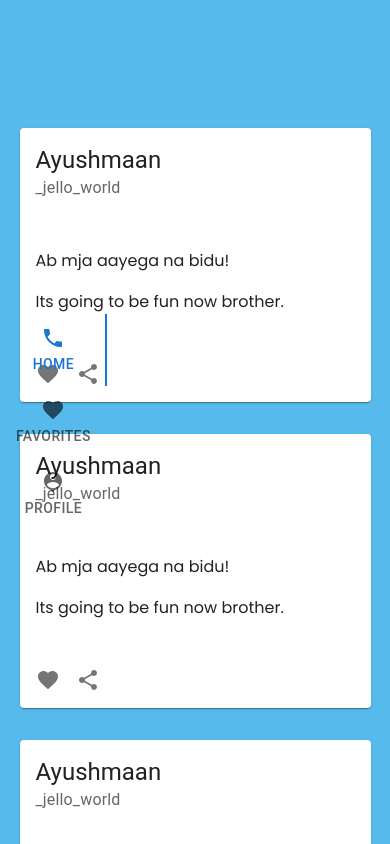
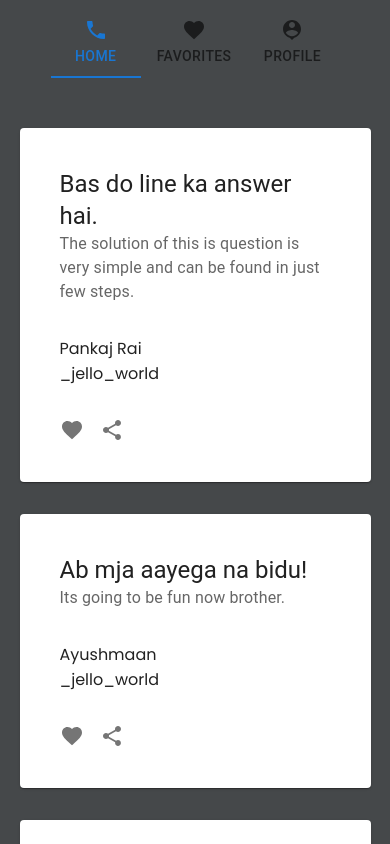
Before and after one commit to joshidipesh12/hackcbs_kadanes, a React (Create React App) app in the folder frontend/: page / in a window 390 px wide. Shown: the top 844 px of the page. Built offline with nearby package versions, Linux system fonts and the light colour scheme.

Commit message:
updated styles

```diff
--- a/frontend/src/App.css
+++ b/frontend/src/App.css
@@ -10,6 +10,7 @@
 .card_container {
   width: 100vw;
   padding-top: 8rem;
+  padding-bottom: 8rem;
   display: flex;
   flex-direction: column;
   align-items: center;
@@ -51,6 +52,8 @@
 }
 
 @media screen and (min-width: 767px) {
+}
+
 .horizontal_tabs {
   display: block;
   position: absolute;
@@ -62,11 +65,14 @@
 .vertical_tabs {
   display: none;
 }
-}
 
 @media screen and (max-width: 768px) {
   .horizontal_tabs {
-    display: none;
+    display: block;
+    position: absolute;
+    top: 5vh;
+    left: 13%;
+    transform: translateY(-50%);
   }
 
   .vertical_tabs {
--- a/frontend/src/App.js
+++ b/frontend/src/App.js
@@ -4,7 +4,6 @@ import Login from "./pages/Login";
 import Register from "./pages/Register";
 import HomePage from "./pages/HomePage";
 import UserProfile from "./pages/UserProfile";
-import NavTabs from "./components/Tabs";
 
 function App() {
   return (
@@ -19,7 +18,6 @@ function App() {
           </Routes>
         </div>
       </Router>
-      <NavTabs />
     </>
   );
 }
--- a/frontend/src/components/PostSmall.js
+++ b/frontend/src/components/PostSmall.js
@@ -9,11 +9,14 @@ import ShareIcon from "@mui/icons-material/Share";
 
 function PostSmall(props) {
   return (
-    <Card sx={{ width: "90vw" }}>
-      <CardHeader title={props.name} subheader={props.username} />
+    <Card sx={{ width: "90vw", padding: "1.5rem" }}>
+      <CardHeader
+        title={props.content.title}
+        subheader={props.content.description}
+      />
       <CardContent>
-        <p>{props.content.title}</p>
-        <p>{props.content.description}</p>
+        <div>{props.name}</div>
+        <div>{props.username}</div>
       </CardContent>
       <CardActions disableSpacing>
         <IconButton aria-label="add to favorites">
--- a/frontend/src/components/Tabs.js
+++ b/frontend/src/components/Tabs.js
@@ -5,18 +5,23 @@ import PhoneIcon from "@mui/icons-material/Phone";
 import FavoriteIcon from "@mui/icons-material/Favorite";
 import PersonPinIcon from "@mui/icons-material/PersonPin";
 import "../App.css";
+import { useNavigate } from "react-router-dom";
 
 function NavTabs() {
   const [activeTab, setActiveTab] = React.useState(0);
+  const navigate = useNavigate();
 
-  const onClick = (e, v) => {};
+  const onClick = (e, v) => {
+    if (v === 2) navigate("/login");
+    setActiveTab(v);
+  };
 
   return (
     <>
       <div className="horizontal_tabs">
         <Tabs
           value={activeTab}
-          onChange={(e, v) => setActiveTab(v)}
+          onChange={onClick}
           aria-label="icon label tabs example"
         >
           <Tab icon={<PhoneIcon />} label="Home" />
@@ -24,18 +29,18 @@ function NavTabs() {
           <Tab icon={<PersonPinIcon />} label="PROFILE" />
         </Tabs>
       </div>
-      <div className="vertical_tabs">
+      {/* <div className="vertical_tabs">
         <Tabs
           value={activeTab}
           orientation="vertical"
-          onChange={(e, v) => setActiveTab(v)}
+          onChange={onClick}
           aria-label="icon label tabs example"
         >
           <Tab icon={<PhoneIcon />} label="Home" />
           <Tab icon={<FavoriteIcon />} label="FAVORITES" />
           <Tab icon={<PersonPinIcon />} label="PROFILE" />
         </Tabs>
-      </div>
+      </div> */}
     </>
   );
 }
--- a/frontend/src/config.json
+++ b/frontend/src/config.json
@@ -4,14 +4,14 @@
       "id": "1234",
       "user_id": "12",
       "content": {
-        "title": "Ab mja aayega na bidu!",
-        "description": "Its going to be fun now brother."
+        "title": "Bas do line ka answer hai.",
+        "description": "The solution of this is question is very simple and can be found in just few steps."
       },
       "likes": 0,
       "comments": [],
       "shares": 0,
       "username": "_jello_world",
-      "name": "Ayushmaan"
+      "name": "Pankaj Rai"
     },
     {
       "id": "1235",
--- a/frontend/src/pages/HomePage.js
+++ b/frontend/src/pages/HomePage.js
@@ -1,6 +1,7 @@
 import React from "react";
 import data from "../config.json";
 import PostSmall from "../components/PostSmall";
+import NavTabs from "../components/Tabs";
 
 import "../App.css";
 
@@ -12,6 +13,7 @@ function HomePage() {
           <PostSmall key={item.id} {...item} />
         ))}
       </div>
+      <NavTabs />
     </>
   );
 }
--- a/frontend/src/styles/LoginSignup.css
+++ b/frontend/src/styles/LoginSignup.css
@@ -3,7 +3,7 @@
 /* BASIC */
 
 html {
-  background-color: #56baed;
+  background-color: #45484a;
 }
 
 body {
```
Lines whose indentation alone changed are shown as unchanged.
